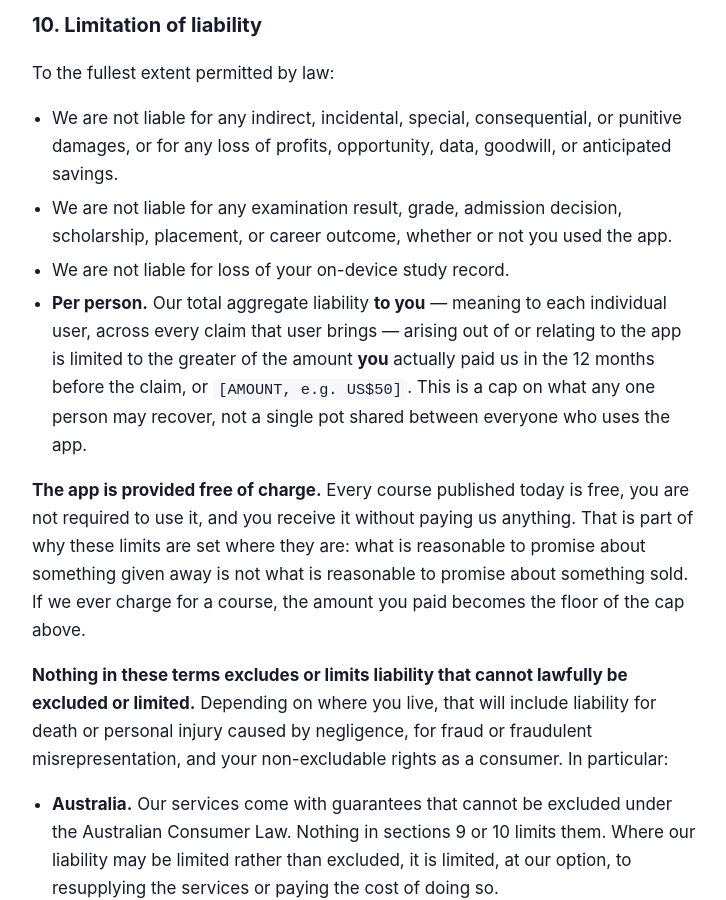
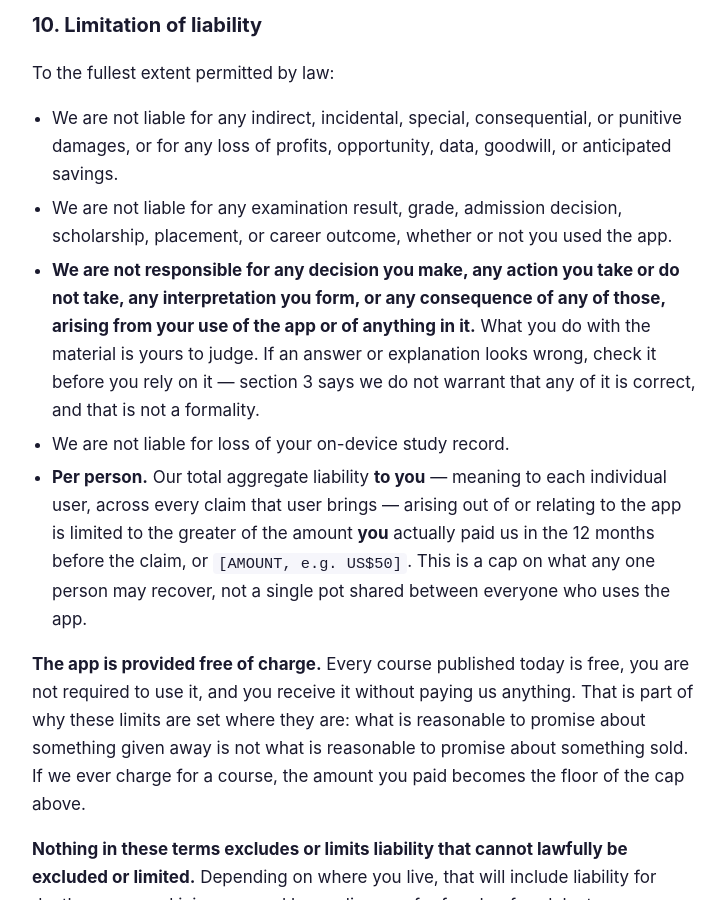
Before and after one commit to Anay-Chauhan/budyears-site, a Jekyll site: the page built from terms.md, in a window 1280 px wide and 900 px high, scrolled down 5915 px. Shown: the whole window, without its empty margins (276-1002 px from the left). Built offline with Jekyll 4.4.1, drawn with Linux system fonts in a browser that asks for light colours.

Commit message:
Exclude liability for decisions and interpretations made in reliance
Section 10 already disclaimed indirect loss, examination results, grades,
admission decisions, career outcomes and lost progress. It did not cover the
broadest and most useful case: a decision someone takes, or declines to take,
because of something they read in the app, and the interpretation they formed
of it.

That is the substance of the blanket "not responsible for any decisions,
actions, interpretations, or consequences" wording that circulates in app
terms, and it is worth having. What is not worth copying is that wording's
structure -- a bare exclusion with no cap behind it and no "to the extent
permitted by law" in front of it. Unqualified, such a clause purports to
exclude liability for death or personal injury from negligence and for fraud,
which is void in every market here and, in Australia since November 2023,
carries civil penalties for merely being proposed. When an exclusion is struck
there is nothing behind it; a cap is what remains standing.

So both: the exclusion for reliance-based decisions, under the existing "to the
fullest extent permitted by law" opener, with the per-person cap and the
savings clause behind it.

The bullet also points back at section 3 rather than just asserting the
exclusion. A student who reads "we do not warrant that any of it is correct"
and then checks a suspicious answer is the outcome that makes the clause
unnecessary, which is better than winning on it.

```diff
--- a/terms.md
+++ b/terms.md
@@ -230,6 +230,12 @@ To the fullest extent permitted by law:
   or anticipated savings.
 - We are not liable for any examination result, grade, admission decision,
   scholarship, placement, or career outcome, whether or not you used the app.
+- **We are not responsible for any decision you make, any action you take or
+  do not take, any interpretation you form, or any consequence of any of
+  those, arising from your use of the app or of anything in it.** What you do
+  with the material is yours to judge. If an answer or explanation looks wrong,
+  check it before you rely on it — section 3 says we do not warrant that any of
+  it is correct, and that is not a formality.
 - We are not liable for loss of your on-device study record.
 - **Per person.** Our total aggregate liability **to you** — meaning to each
   individual user, across every claim that user brings — arising out of or
```
